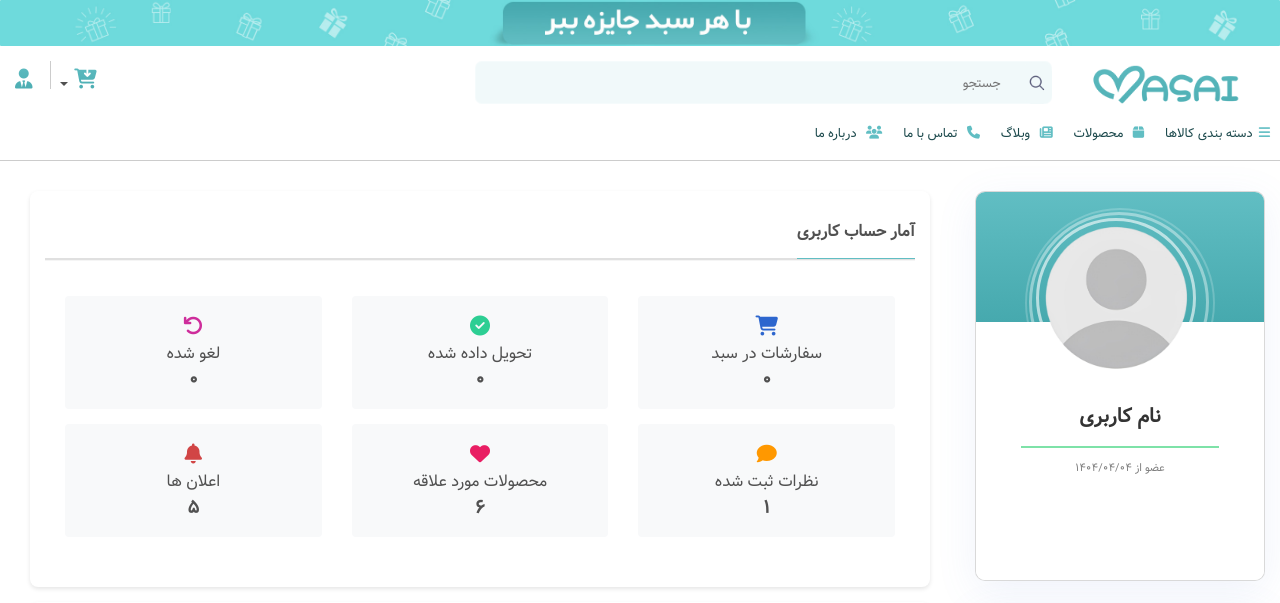
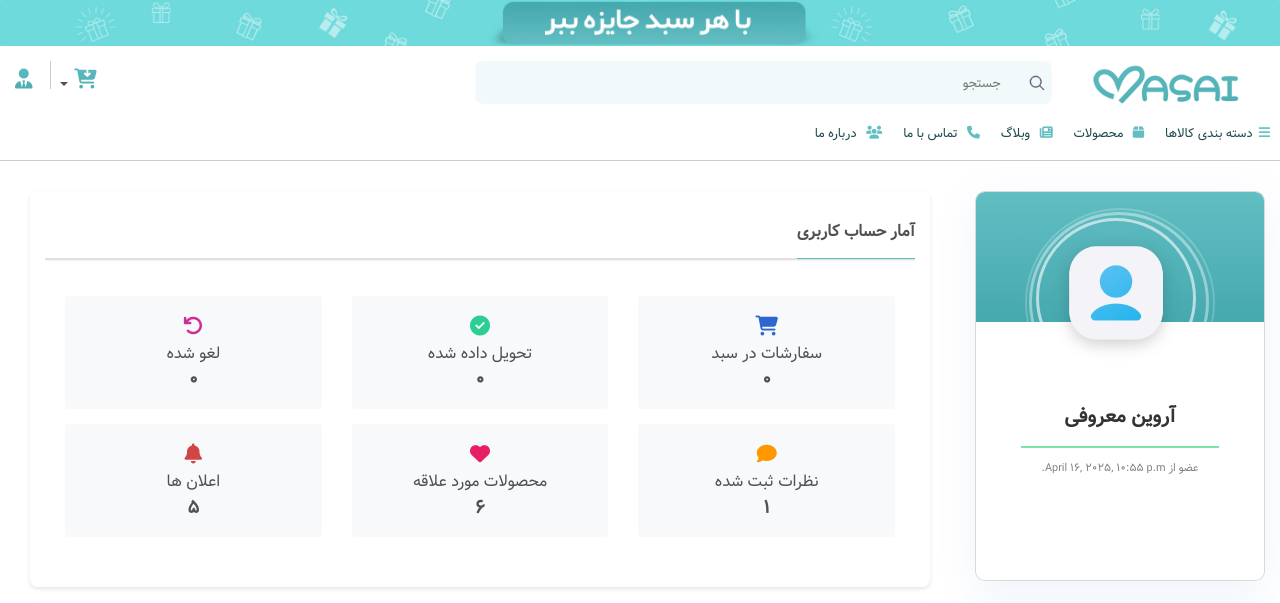
Before and after one commit to arvinmaroufi/MasaiShop, a Django app: page /dashboard/ in a window 1280 px wide. Shown: the top 603 px of the page. Run offline with Django 5.2, Linux system fonts and the light colour scheme; a user stored in the database is signed in; data comes from the database, SQL or seed files in the repository; tables that the repository leaves empty hold one stand-in row (values such as "Sample post"); some libraries are stand-ins or nearby versions.

Commit message:
profile information and the dashboard app home page url have been added to the sidebar in the dashboard_sidebar.html file

```diff
--- a/templates/includes/dashboard_sidebar.html
+++ b/templates/includes/dashboard_sidebar.html
@@ -4,16 +4,24 @@
     <div class="profile-card-1">
         <!--image-->
         <div class="img">
-            <img src="{% static "img/default_profile_image.png" %}" alt='username'/>
+            {% if profile.image %}
+                <img src="{{ profile.image.url }}" alt='{{ profile.user.username }}' />
+            {% else %}
+                <img src="{% static "img/default_profile_image.png" %}" alt='{{ profile.user.username }}' />
+            {% endif %}
         </div>
 
         <!--text-->
         <div class="mid-section">
-            <div class="name">نام کاربری</div>
+            {% if profile.first_name and profile.last_name %}
+                <div class="name">{{ profile.first_name }} {{ profile.last_name }}</div>
+            {% else %}
+                <div class="name">{{ profile.user.username }}</div>
+            {% endif %}
             <div class="line"></div>
             <div class="stats">
                 <div class="stat">
-                    <div class="subtext">عضو از 1404/04/04</div>
+                    <div class="subtext">عضو از {{ request.user.date_joined|to_jalali:'%Y/%m/%d' }}</div>
                 </div>
             </div>
         </div>
@@ -28,7 +36,7 @@
             </button>
             <div class="dropdown-menu dropdown-menu-right text-right">
 
-                <a href="#home" class="dropdown-item active-menu">
+                <a href="{% url "dashboard:home" %}" class="dropdown-item {% if request.resolver_match.url_name == 'home' %}active-menu{% endif %}">
                     <i class="fa fa-home colormain" aria-hidden="true"></i>
                     داشبورد
                 </a>
@@ -94,7 +102,7 @@
         <ul class="profile-menu-items">
 
             <li>
-                <a href="#home" class="dropdown-item active">
+                <a href="{% url "dashboard:home" %}" class="dropdown-item {% if request.resolver_match.url_name == 'home' %}active{% endif %}">
                     <i class="fa fa-home colormain" aria-hidden="true"></i>
                     داشبورد
                 </a>
```
